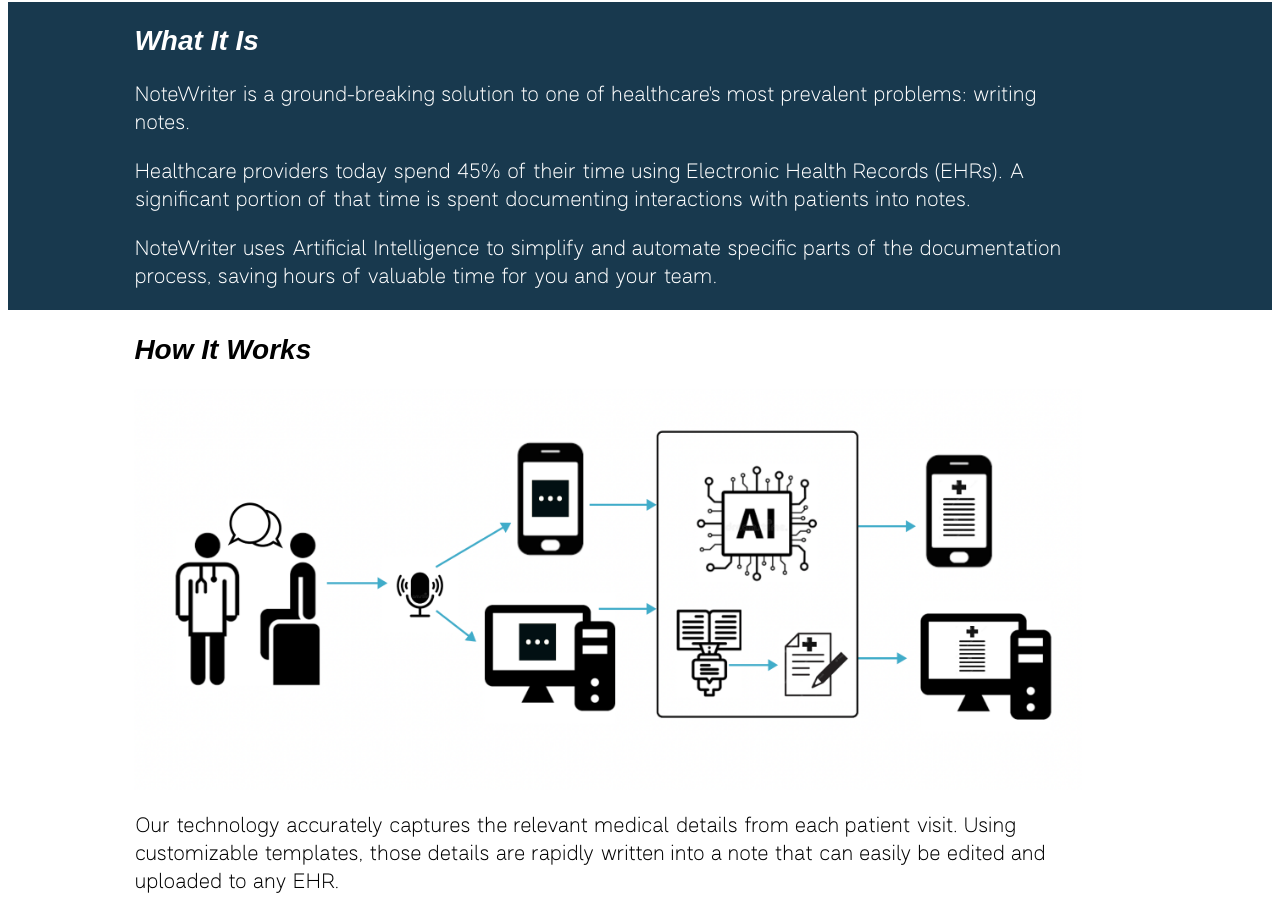
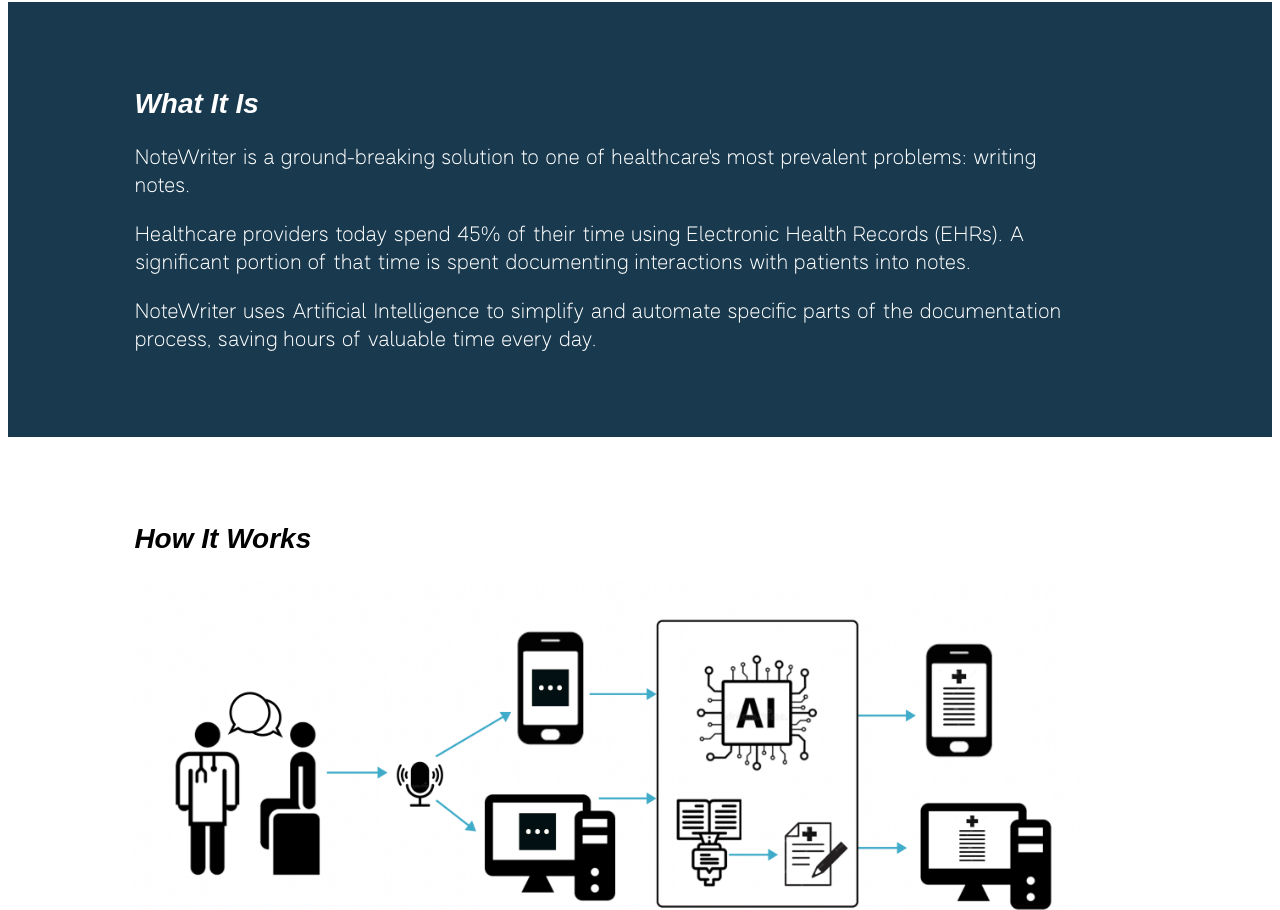
Before and after one commit to notewraiter/notewraiter, a plain HTML site: page index.html in a window 1280 px wide. Shown: the part 1564-2474 px from the top of the page. Drawn offline with Linux system fonts and the light colour scheme.

Commit message:
better spacing

```diff
--- a/index.html
+++ b/index.html
@@ -29,7 +29,7 @@
     <p>Healthcare providers today spend 45% of their time using Electronic Health Records (EHRs). A significant portion of that time is spent documenting
       interactions with patients into notes.
     </p>
-    <p>NoteWriter uses Artificial Intelligence to simplify and automate specific parts of the documentation process, saving hours of valuable time for you and your team. </p>
+    <p>NoteWriter uses Artificial Intelligence to simplify and automate specific parts of the documentation process, saving hours of valuable time every day. </p>
 </div>
   </section>
 
--- a/styles.css
+++ b/styles.css
@@ -66,7 +66,9 @@
 .section-content {
     margin: 0 auto;
     padding-left: 10%;
-    padding-right: 15%
+    padding-right: 15%;
+    padding-top: 5%;
+    padding-bottom: 5%;
 }
 
 #introduction .section-content {
```
